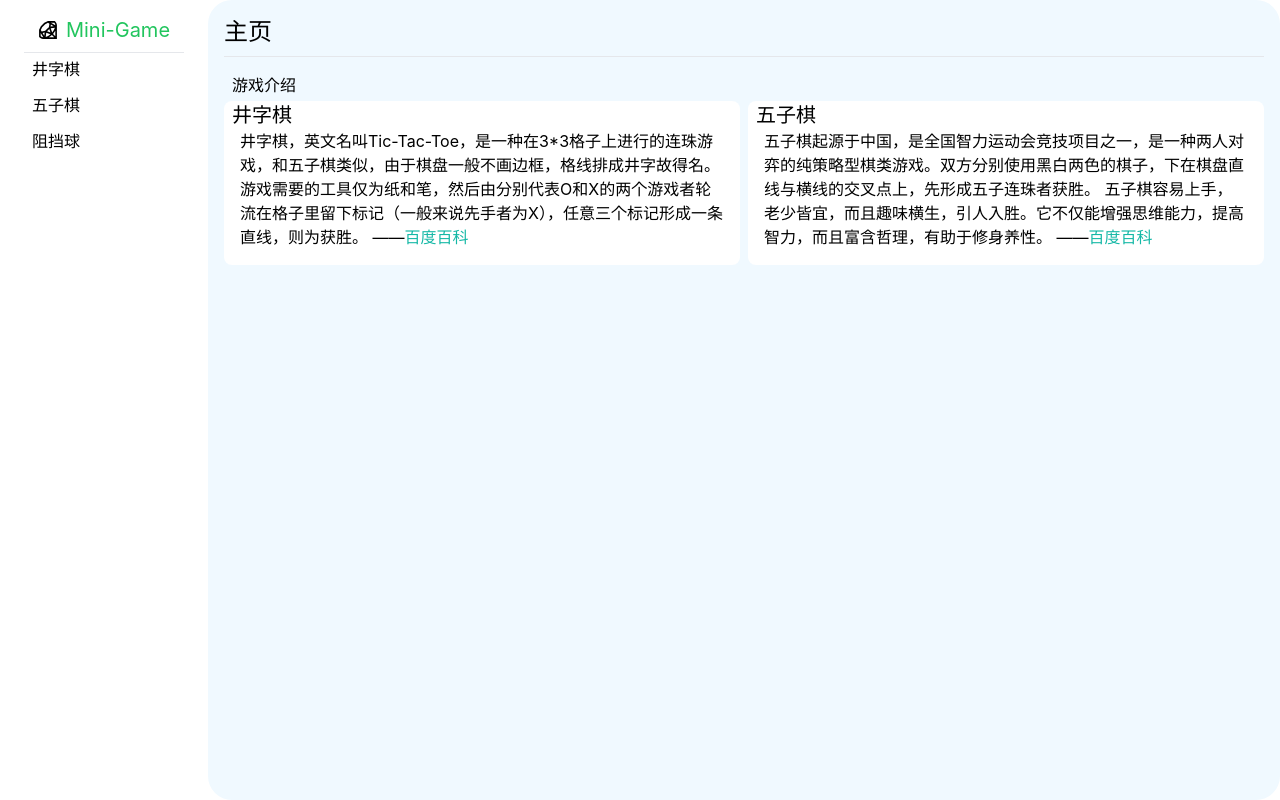
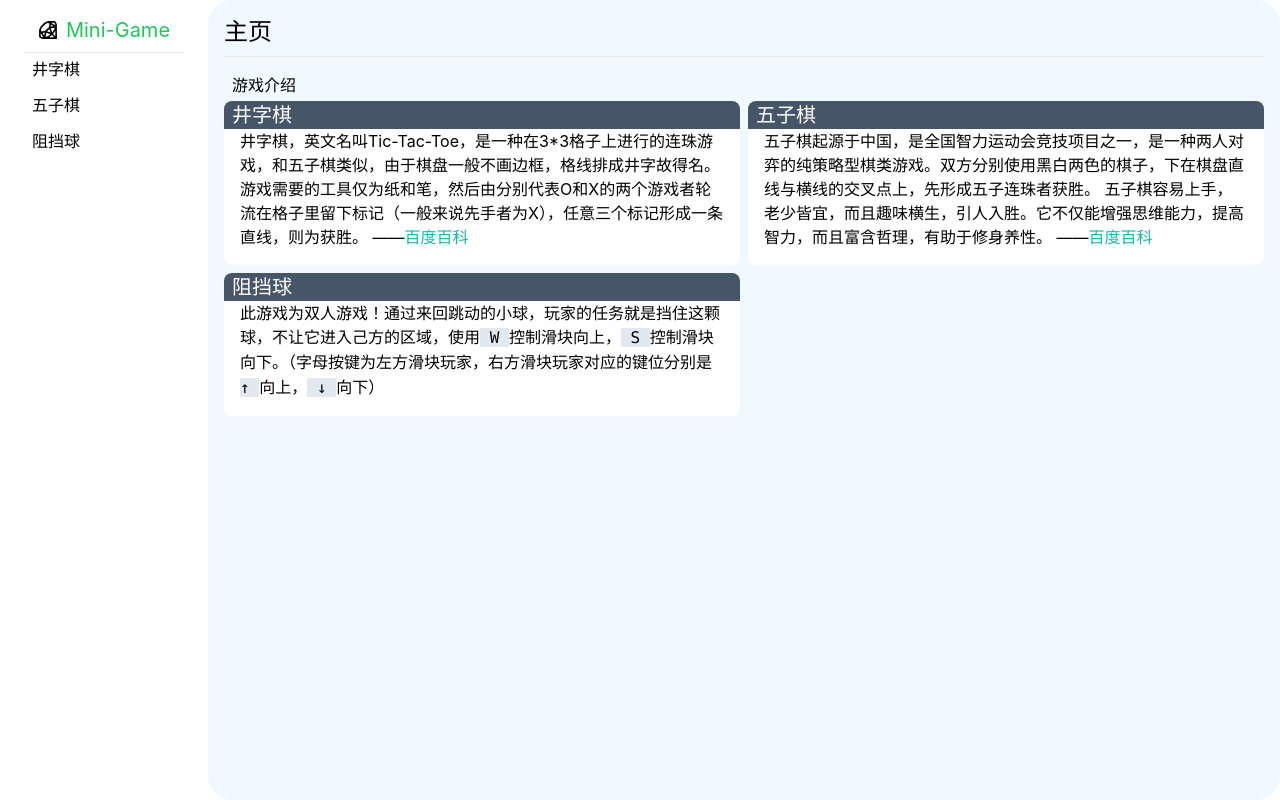
Before and after one commit to jssosoTo/Mini-Game, a React (Create React App) app: page / in a window 1280 px wide. Built offline with nearby package versions, Linux system fonts and the light colour scheme; what js-confetti would draw is missing.

Commit message:
✨ feat(主页): 新增阻挡球的游戏介绍

```diff
--- a/src/pages/Home/index.tsx
+++ b/src/pages/Home/index.tsx
@@ -7,8 +7,8 @@ export default function Home() {
       <div className="mt-4">
         <h2 className="pl-2 mb-1">游戏介绍</h2>
         <div className="grid grid-cols-2 gap-2">
-          <div className="bg-white rounded-lg">
-            <h4 className="pl-2 text-xl">井字棋</h4>
+          <div className="bg-white rounded-lg overflow-hidden">
+            <h4 className="pl-2 text-xl bg-slate-600 text-white">井字棋</h4>
             <p className="px-4">
               井字棋，英文名叫Tic-Tac-Toe，是一种在3*3格子上进行的连珠游戏，和五子棋类似，由于棋盘一般不画边框，格线排成井字故得名。游戏需要的工具仅为纸和笔，然后由分别代表O和X的两个游戏者轮流在格子里留下标记（一般来说先手者为X），任意三个标记形成一条直线，则为获胜。
               ——
@@ -20,8 +20,8 @@ export default function Home() {
               </a>
             </p>
           </div>
-          <div className="bg-white rounded-lg">
-            <h4 className="pl-2 text-xl">五子棋</h4>
+          <div className="bg-white rounded-lg overflow-hidden">
+            <h4 className="pl-2 text-xl bg-slate-600 text-white">五子棋</h4>
             <p className="px-4 pb-4">
               五子棋起源于中国，是全国智力运动会竞技项目之一，是一种两人对弈的纯策略型棋类游戏。双方分别使用黑白两色的棋子，下在棋盘直线与横线的交叉点上，先形成五子连珠者获胜。
               五子棋容易上手，老少皆宜，而且趣味横生，引人入胜。它不仅能增强思维能力，提高智力，而且富含哲理，有助于修身养性。
@@ -34,6 +34,17 @@ export default function Home() {
               </a>
             </p>
           </div>
+          <div className="bg-white rounded-lg overflow-hidden">
+            <h4 className="pl-2 text-xl bg-slate-600 text-white">阻挡球</h4>
+            <p className="px-4 pb-4">
+              此游戏为双人游戏！通过来回跳动的小球，玩家的任务就是挡住这颗球，不让它进入己方的区域，使用
+              <code className="bg-slate-200"> W </code>控制滑块向上，
+              <code className="bg-slate-200"> S </code>
+              控制滑块向下。（字母按键为左方滑块玩家，右方滑块玩家对应的键位分别是
+              <code className="bg-slate-200"> &uarr; </code>向上，
+              <code className="bg-slate-200"> &darr; </code>向下）
+            </p>
+          </div>
         </div>
       </div>
     </div>
```
